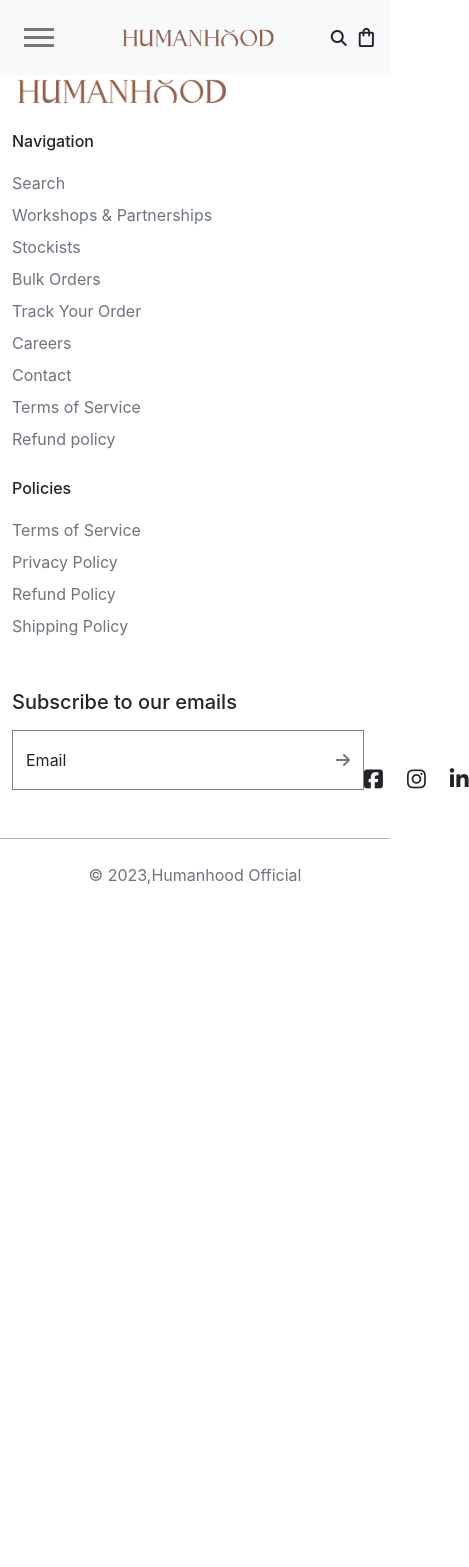
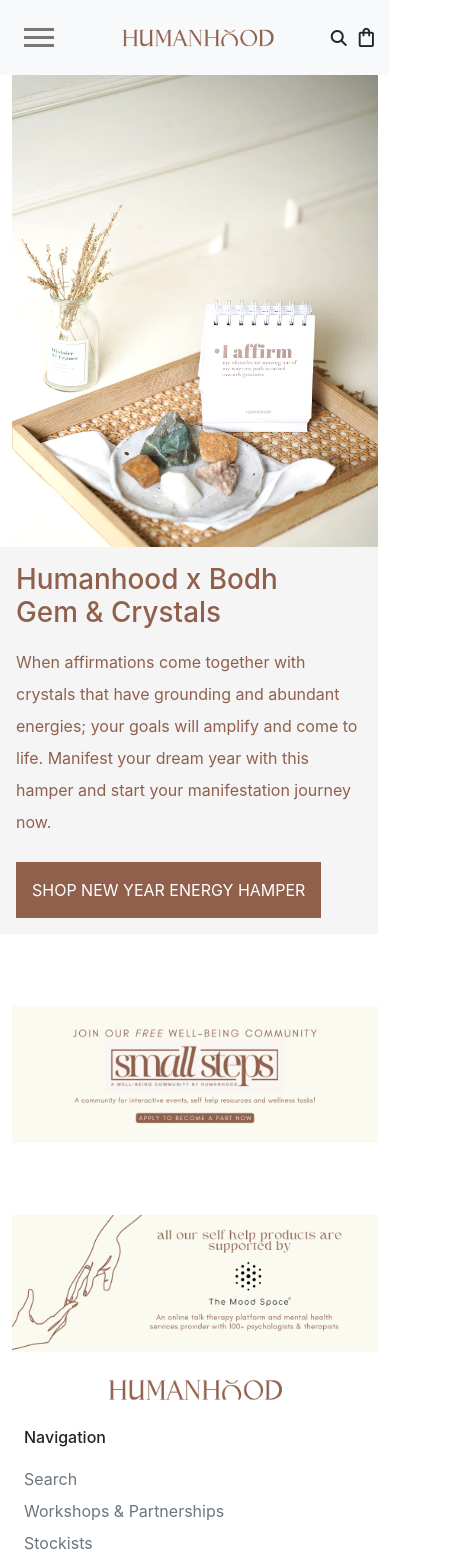
Before and after one commit to Maheshkasturi18/Ecommerce---Humanhood-clone, a React (Create React App) app: page / in a window 390 px wide. Shown: the top 1567 px of the page, 469 px wide, since content can reach past the window. Before the commit the page ends 911 px from the top, so only its background shows below. Built offline with nearby package versions, Linux system fonts and the light colour scheme.

Commit message:
Files added

```diff
--- a/src/App.js
+++ b/src/App.js
@@ -1,6 +1,7 @@
 import "./App.css";
 import Navbar from "./Components/Navbar/Navbar";
 import Footer from "./Components/Footer/Footer";
+import Home from "./Components/Home/Home";
 
 import { BrowserRouter as Router, Routes, Route } from "react-router-dom";
 
@@ -8,10 +9,10 @@
   return (
     <Router>
       <Navbar />
-      {/* <Routes>
+      <Routes>
           <Route path="/" element={<Home />}></Route>
 
-        </Routes> */}
+        </Routes>
       <Footer />
     </Router>
   );
--- a/src/Components/Footer/Footer.css
+++ b/src/Components/Footer/Footer.css
@@ -1,46 +1,86 @@
-.logo-imag{
+.logo-imag {
   text-align: center;
 }
 
-footer img{
-    width: 60%;
+footer img {
+  width: 100%;
+  max-width: 183px;
+  height: auto;
 }
 
-
-footer ul li a{
-    text-decoration:none;
+footer ul li a {
+  text-decoration: none;
 }
 
-
-footer ul li a:hover{
+footer ul li a:hover {
   text-decoration: underline 1px black;
   text-underline-offset: 3px;
 }
 
+.newsletter {
+  display: flex;
+  justify-content: space-between;
+}
 
-.newsletter input{
+.newsletter input {
   width: 350px;
 }
 
-.newsletter form .inp-grp{
-    border: 1px solid  grey;
+.newsletter form .inp-grp {
+  border: 1px solid grey;
 }
 
-.newsletter form .inp-grp:hover{
-    border: 1px solid  black;
+.newsletter form .inp-grp:hover {
+  border: 1px solid black;
 }
 
-.follow-us{
+.follow-us {
   margin-top: auto;
+  display: flex;
 }
 
-.follow-us i:hover{
+.follow-us i:hover {
   transform: scale(1.1);
 }
 
-
 @media screen and (max-width: 985px) {
-    .logo-imag{
+  .logo-imag {
     text-align: start;
   }
 }
+
+@media screen and (max-width: 770px) {
+  .logo-imag {
+    text-align: center !important;
+  }
+  .newsletter input {
+    width: 100%;
+  }
+
+  .input-group {
+    width: 80%;
+    margin: auto;
+  }
+
+  .newsletter {
+    display: flex;
+    flex-direction: column;
+    justify-content: space-between;
+    gap: 50px;
+  }
+
+  .newsletter h5 {
+    text-align: center;
+  }
+
+  .follow-us {
+    /* display: flex; */
+    justify-content: center;
+  }
+}
+
+@media screen and (max-width:430px) {
+    .input-group {
+        width: 100%;
+      }
+}
--- a/src/Components/Footer/Footer.jsx
+++ b/src/Components/Footer/Footer.jsx
@@ -6,13 +6,13 @@
     return (
       <footer className="">
         <div className="border-bottom border-dark-subtle">
-          <div className="container">
+          <div className="container px-4 px-lg-0">
             <div className="row">
-              <div className="col-lg-4 logo-imag mb-4">
+              <div className="col-md-4 logo-imag mb-4">
                 <img src="images/logo-img.avif" alt="" />
               </div>
 
-              <div className="col-lg-4 mb-4">
+              <div className="col-md-4 mb-4">
                 <h6 className="mb-3">Navigation</h6>
 
                 <ul className="list-unstyled mb-0 lh-lg">
@@ -65,7 +65,7 @@
                 </ul>
               </div>
 
-              <div className="col-lg-4">
+              <div className="col-md-4">
                 <h6 className="mb-3">Policies</h6>
 
                 <ul className="list-unstyled mb-0 lh-lg">
@@ -93,7 +93,7 @@
               </div>
             </div>
 
-            <div className="d-flex justify-content-between newsletter py-5">
+            <div className=" newsletter py-5">
               <div>
                 <h5>Subscribe to our emails</h5>
                 <form action="#">
@@ -119,7 +119,7 @@
                 </form>
               </div>
 
-              <div className="d-flex gap-4  follow-us">
+              <div className="gap-4  follow-us">
                 <i class="fa-brands fa-square-facebook fs-4"></i>
                 <i class="fa-brands fa-instagram fs-4"></i>
                 <i class="fa-brands fa-linkedin-in fs-4"></i>
--- a/src/Components/Home/Home.css
+++ b/src/Components/Home/Home.css
@@ -0,0 +1,33 @@
+/* common css */
+
+.text-906{
+    color:#90604c;
+}
+
+.bg-906{
+    background-color: #90604c;
+    text-decoration: none;
+    border-radius: 0;
+    color: white;
+    padding: 15px;
+}
+
+.bg-906:hover{
+    background-color: #90604c;
+    text-decoration: none;
+    color: white;
+}
+/* end */
+
+.hero-section1{
+    background-color: #f5f5f5;
+    height: 100%;
+}
+
+.hero-section1-img{
+    max-width: 100%;
+    max-height: 100%;
+    height: 472px;
+    object-fit: cover;
+    width: 100%;
+}
--- a/src/Components/Home/Home.jsx
+++ b/src/Components/Home/Home.jsx
@@ -0,0 +1,50 @@
+import React, { Component } from "react";
+import "./Home.css";
+
+export default class Home extends Component {
+  render() {
+    return (
+      <section className="mb-4">
+        <div className="container">
+
+          <div className="row mb-5">
+            <div className="col-md-6 pe-md-0">
+              <img
+                src="images/hero_section_img1.webp"
+                alt=""
+                className="hero-section1-img"
+              />
+            </div>
+            <div className="col-md-6 ps-0">
+            <div className=" hero-section1 p-lg-5 p-3">
+              <h1 className="text-906 mb-3 pe-3">
+                Humanhood x Bodh Gem & Crystals
+              </h1>
+              <p className="lh-lg text-906 mb-4">
+                When affirmations come together with crystals that have
+                grounding and abundant energies; your goals will amplify and
+                come to life. Manifest your dream year with this hamper and
+                start your manifestation journey now.
+              </p>
+              <a className="btn bg-906" href="/" >
+                SHOP NEW YEAR ENERGY HAMPER
+              </a>
+            </div>
+            </div>
+          </div>
+
+
+        <div className="py-4 mb-5">
+            <img src="images/hero_section_img2.webp" alt="" className="img-fluid"/>
+        </div>
+
+        <div className="">
+            <img src="images/hero_section_img3.webp" alt="" className="img-fluid"/>
+        </div>
+
+
+        </div>
+      </section>
+    );
+  }
+}
```
Lines whose indentation alone changed are shown as unchanged.
